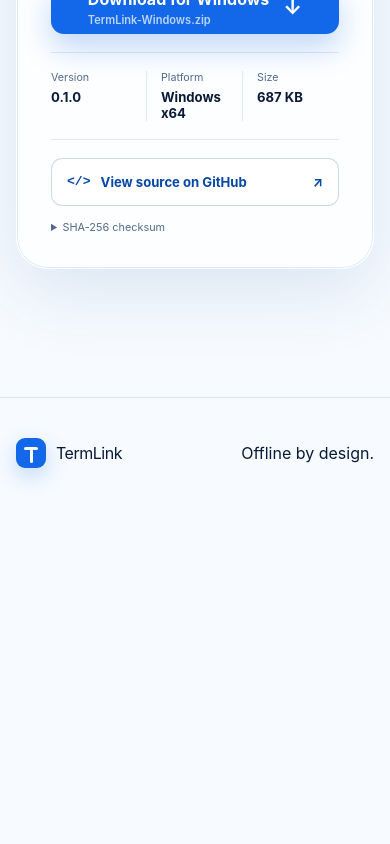
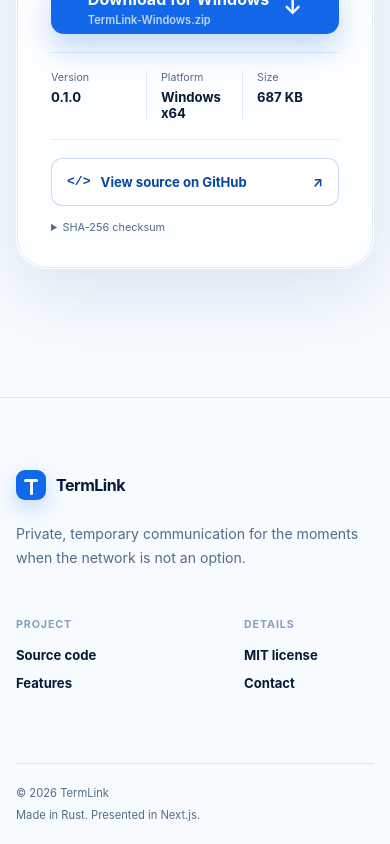
Before and after one commit to anbv29/termlink-web, a Next.js app: page / in a window 390 px wide. Shown: the part 8454-9298 px from the top of the page. Before the commit the page ends 8962 px from the top, so only its background shows below. Built offline with nearby package versions, Linux system fonts and the light colour scheme.

Commit message:
Part 12: complete the project footer

```diff
--- a/app/globals.css
+++ b/app/globals.css
@@ -196,7 +196,15 @@
 .textLink { color: var(--blue-deep); font-weight: 700; text-decoration: none; }
 .heroNote { margin: 22px auto 0; color: #7890ad; font-size: 0.78rem; }
 .siteFooter { border-top: 1px solid var(--line); }
-.footerShell { padding-block: 40px; }
+.footerShell { align-items: flex-start; padding-block: 72px; }
+.footerBrand { max-width: 380px; }
+.footerBrand p { margin: 22px 0 0; color: var(--muted); font-size: .88rem; line-height: 1.7; }
+.footerLinks { display: grid; grid-template-columns: repeat(2, 130px); gap: 56px; }
+.footerLinks div { display: flex; flex-direction: column; gap: 12px; }
+.footerLinks span { margin-bottom: 4px; color: #87a0bf; font-size: .67rem; font-weight: 750; letter-spacing: .08em; text-transform: uppercase; }
+.footerLinks a { color: var(--ink); font-size: .82rem; font-weight: 650; text-decoration: none; }
+.footerLinks a:hover { color: var(--blue); }
+.footerBottom { display: flex; justify-content: space-between; padding: 22px 0; border-top: 1px solid var(--line); color: var(--muted); font-size: .7rem; }
 @media (max-width: 640px) {
   :root { --page: min(100% - 32px, 1160px); }
   .navLinks { display: none; }
@@ -234,6 +242,9 @@
   .packetOne { top: 31%; }
   .packetTwo { top: 69%; }
   .networkDiagram figcaption { gap: 20px; }
+  .footerShell { flex-direction: column; gap: 48px; }
+  .footerLinks { width: 100%; justify-content: space-between; gap: 24px; }
+  .footerBottom { flex-direction: column; gap: 8px; }
 }
 
 @keyframes routePulseVertical { from { transform: translateY(-110%); } to { transform: translateY(370%); } }
--- a/app/page.tsx
+++ b/app/page.tsx
@@ -1,4 +1,3 @@
-import { Logo } from "@/components/Logo";
 import { NavBar } from "@/components/NavBar";
 import { MeshField } from "@/components/MeshField";
 import { PromiseGrid } from "@/components/PromiseGrid";
@@ -6,6 +5,7 @@
 import { WorkflowSteps } from "@/components/WorkflowSteps";
 import { NetworkDiagram } from "@/components/NetworkDiagram";
 import { DownloadPanel } from "@/components/DownloadPanel";
+import { Footer } from "@/components/Footer";
 
 export default function Home() {
   return (
@@ -66,7 +66,7 @@
           <div className="shell"><DownloadPanel /></div>
         </section>
       </main>
-      <footer className="siteFooter"><div className="shell footerShell"><Logo /><span>Offline by design.</span></div></footer>
+      <Footer />
     </>
   );
 }
--- /dev/null
+++ b/components/Footer.tsx
@@ -0,0 +1,19 @@
+import { Logo } from "./Logo";
+
+export function Footer() {
+  return (
+    <footer className="siteFooter">
+      <div className="shell footerShell">
+        <div className="footerBrand">
+          <a className="brand" href="#top"><Logo /></a>
+          <p>Private, temporary communication for the moments when the network is not an option.</p>
+        </div>
+        <div className="footerLinks" aria-label="Project links">
+          <div><span>Project</span><a href="https://github.com/anbv29/termlink" target="_blank" rel="noreferrer">Source code</a><a href="#features">Features</a></div>
+          <div><span>Details</span><a href="https://github.com/anbv29/termlink/blob/main/Cargo.toml" target="_blank" rel="noreferrer">MIT license</a><a href="https://github.com/anbv29/termlink/issues" target="_blank" rel="noreferrer">Contact</a></div>
+        </div>
+      </div>
+      <div className="shell footerBottom"><span>© 2026 TermLink</span><span>Made in Rust. Presented in Next.js.</span></div>
+    </footer>
+  );
+}
```
Also changed, not shown: 1 other file (tests, documents, lock files or other folders).
